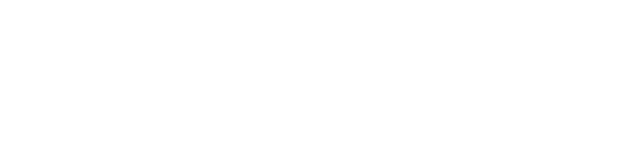
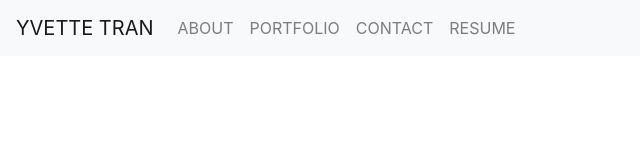
Before and after one commit to Trantastic/portfolio, a plain HTML site: page index.html in a window 1280 px wide. Shown: the whole page, without its empty margins (0-640 px from the left). Drawn offline with nearby package versions, Linux system fonts and the light colour scheme.

Commit message:
added favicon

```diff
--- a/index.html
+++ b/index.html
@@ -5,9 +5,32 @@
 	<link rel="stylesheet" type="text/css" href="./style.css">
 	<!-- Bootstrap v4-->
 	<link rel="stylesheet" href="https://stackpath.bootstrapcdn.com/bootstrap/4.1.3/css/bootstrap.min.css" integrity="sha384-MCw98/SFnGE8fJT3GXwEOngsV7Zt27NXFoaoApmYm81iuXoPkFOJwJ8ERdknLPMO" crossorigin="anonymous">
+	<!-- Favicon -->
+	<link rel="icon" type="image/png" href="img/wave.png">
 </head>
 <body>
-
+	<nav class="navbar navbar-expand-lg navbar-light bg-light">
+	  <a class="navbar-brand" href="#">YVETTE TRAN</a>
+	  <button class="navbar-toggler" type="button" data-toggle="collapse" data-target="#navbarNav" aria-controls="navbarNav" aria-expanded="false" aria-label="Toggle navigation">
+	    <span class="navbar-toggler-icon"></span>
+	  </button>
+	  <div class="collapse navbar-collapse" id="navbarNav">
+	    <ul class="navbar-nav">
+	      <li class="nav-item">
+	        <a class="nav-link" href="#">ABOUT</a>
+	      </li>
+	      <li class="nav-item">
+	        <a class="nav-link" href="#">PORTFOLIO</a>
+	      </li>
+	      <li class="nav-item">
+	        <a class="nav-link" href="#">CONTACT</a>
+	      </li>
+	      <li class="nav-item">
+	        <a class="nav-link" href="#">RESUME</a>
+	      </li>
+	    </ul>
+	  </div>
+	</nav>
 
 <!-- Bootstrap v4 -->
 <script src="https://code.jquery.com/jquery-3.3.1.slim.min.js" integrity="sha384-q8i/X+965DzO0rT7abK41JStQIAqVgRVzpbzo5smXKp4YfRvH+8abtTE1Pi6jizo" crossorigin="anonymous"></script>
```
Also changed, not shown: img/wave.png (added).
